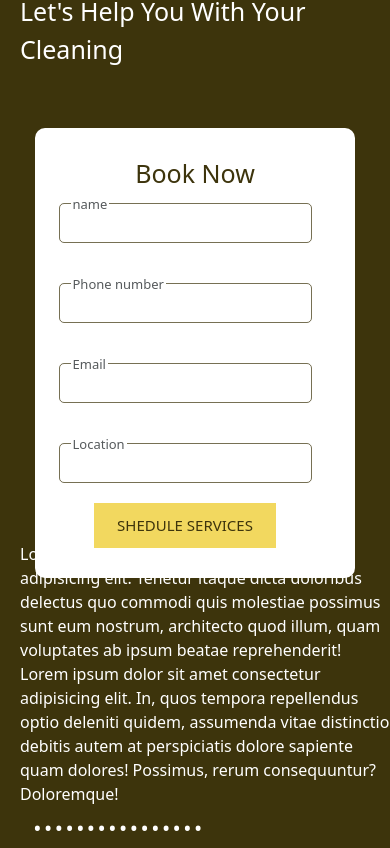
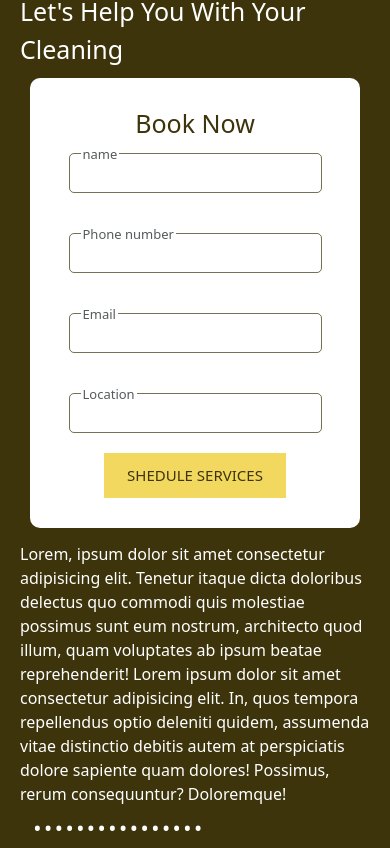
Before and after one commit to baaraka/caregreek, a React (Create React App) app in the folder frontend/: page / in a window 390 px wide. Shown: the part 8176-9024 px from the top of the page. Built offline with nearby package versions, Linux system fonts and the light colour scheme.

Commit message:
media queries

```diff
--- a/frontend/src/help/Help.css
+++ b/frontend/src/help/Help.css
@@ -128,8 +128,8 @@
     position: relative;
   }
   .helpDivForm {
-    bottom: 380px;
-    width: 320px;
+    bottom: 410px;
+    width: 380px;
     height: 450px;
     margin: auto;
     position: relative;
@@ -138,7 +138,7 @@
     margin: auto;
   }
   .helpForm {
-    width: 300px;
+    width: 380px;
     height: 300px;
     display: flex;
     flex-direction: column;
@@ -149,6 +149,27 @@
     top: 470px;
     line-height: 1.5;
     margin-left: 20px;
+    padding-right: 10px;
     position: relative;
   }
 }
+
+@media only screen and (max-width: 424px) {
+  .helpDivForm {
+    bottom: 430px;
+    width: 330px;
+  }
+  .helpForm {
+    width: 330px;
+  }
+}
+
+@media only screen and (max-width: 374px) {
+  .helpDivForm {
+    bottom: 480px;
+    width: 290px;
+  }
+  .helpForm {
+    width: 290px;
+  }
+}
```
